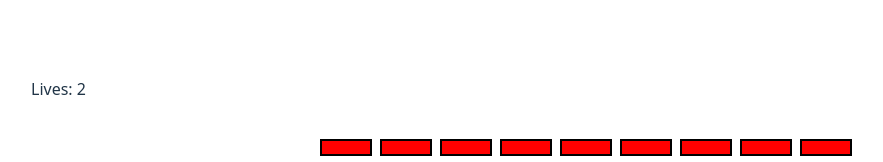
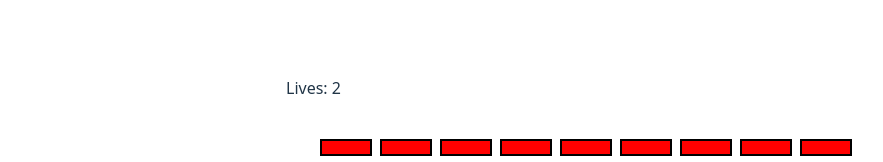
Before and after one commit to Shayek1/Blockochet, a React (Vite) app: page / in a window 1280 px wide. Shown: the top 162 px of the page, without its empty margins (49-932 px from the left). Built offline with nearby package versions, Linux system fonts and the light colour scheme.

Commit message:
fixed position of lives counter

```diff
--- a/src/Blockochet.tsx
+++ b/src/Blockochet.tsx
@@ -258,13 +258,6 @@ const canvasReference = useRef<HTMLCanvasElement | null>(null)
 
     return(
         <div>
-            <div style={{
-                position: "absolute",
-                marginTop: "77px",
-                marginLeft: "80px"
-            }}>
-                Lives: {lives}
-            </div>
         <div     style={{
             width: "100vw",
             height: "100vh",
@@ -273,7 +266,16 @@ const canvasReference = useRef<HTMLCanvasElement | null>(null)
             justifyContent: "center",
             alignItems: "center"
         }}>
-        <canvas  ref={canvasReference} height={600} width={600}       style={{
+            <div style={{
+                position: "absolute",
+                marginRight: "555px",
+                marginBottom: "625px"
+            }}>
+                Lives: {lives}
+            </div>
+
+        <canvas  ref={canvasReference} height={600} width={600}
+                 style={{
             display: "block",
             border: "2px solid white",
         }}/>
```
